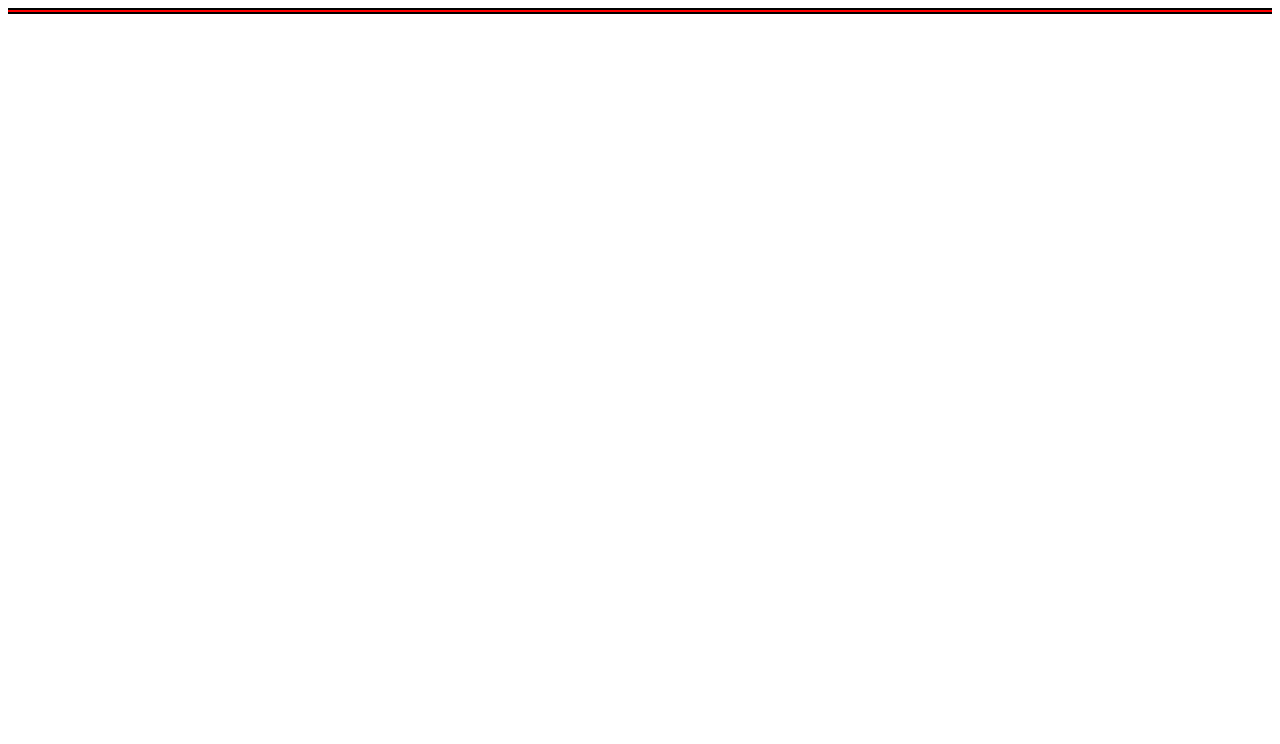
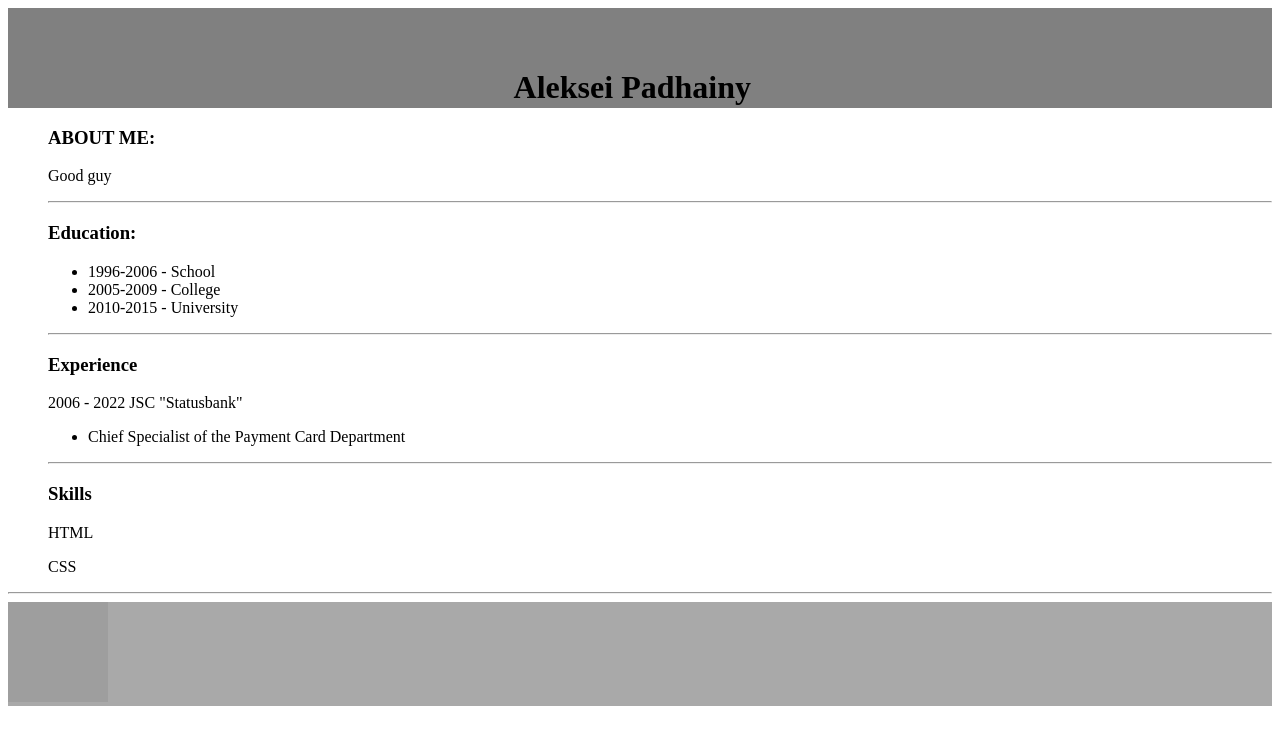
Before and after one commit to PadhainyA/rsschool-cv, a plain HTML site: page index.html in a window 1280 px wide. Drawn offline with Linux system fonts and the light colour scheme; grey boxes are pictures that could not be loaded.

Commit message:
chore: add text in html file

```diff
--- a/index.html
+++ b/index.html
@@ -8,9 +8,51 @@
     <link rel="stylesheet" href="style.css">
 </head>
 <body>
-    <header class="header"> </header>
-    <main class="main"></main>
-    <footer class="footer"></footer>
+    <header class="header">
+        <div class="name">
+            <h1>Aleksei Padhainy</h1>
+        </div>
+    </header>
+    <main class="main">
+        <div class="about">
+            <h3>ABOUT ME:</h3>
+            <p>Good guy</p>
+        </div>
+        <hr>
+        <div class="education">
+            <h3>Education:</h3>
+            <ul>
+                <li>1996-2006 - School</li>
+                <li>2005-2009 - College</li>
+                <li>2010-2015 - University</li>
+            </ul>
+        </div>
+        <hr>
+        <div class="experience">
+            <h3>Experience</h3>
+            <div>2006 - 2022 JSC "Statusbank"
+                <ul>
+                    <li>Chief Specialist of the Payment Card Department</li>
+                </ul>
+            </div>
+        </div>
+        <hr>
+        <h3>Skills</h3>
+        <div class="skills">
+            <p class="html">HTML</p>
+            <p class="css">CSS</p>
+        </div>
+        <!-- <div class="lang">
+            <h3>Languages</h3>
+            <p>Russian</p>
+            <p>English</p>
+        </div> -->
+
+    </main>
+    <hr>
+    <footer class="footer">
+        <img src="https://rollingscopes.com/images/logo_rs2.svg" alt="RS School">
+    </footer>
 
 </body>
 </html>
--- a/style.css
+++ b/style.css
@@ -1,9 +1,40 @@
+body{
+    min-height: 100vh;
+}
 .header{
-    border: 1px solid black;
+    margin: 0;
+    height: 100px;
+    width: 100%;
+    background-color: grey;
+    /* background-image: url(https://encrypted-tbn0.gstatic.com/images?q=tbn:ANd9GcRrs41jYjuDhSOwRyD1dsARQgZMkPqzTqFjDw&usqp=CAU); */
 }
 .main{
-    border: 1px solid red;
+    margin: 0;
+    padding-left: 40px;
 }
 .footer{
-    border: 1px solid black;
+    margin: 0;
+    background-color: darkgray;
+
 }
+.name{
+    padding-top: 40px;
+    padding-left: 40%;
+
+}
+/* .html{
+    width: 100%;
+    height: 40px;
+    background-color: hsl(149, 100%, 50%);
+    padding-left: 10px;
+}
+.css{
+    width: 100%;
+    height: 40px;
+    background-color: hsl(149, 100%, 50%);
+    padding-left: 10px;
+} */
+img{
+    width: 100px;
+    height: 100px;
+}
```
